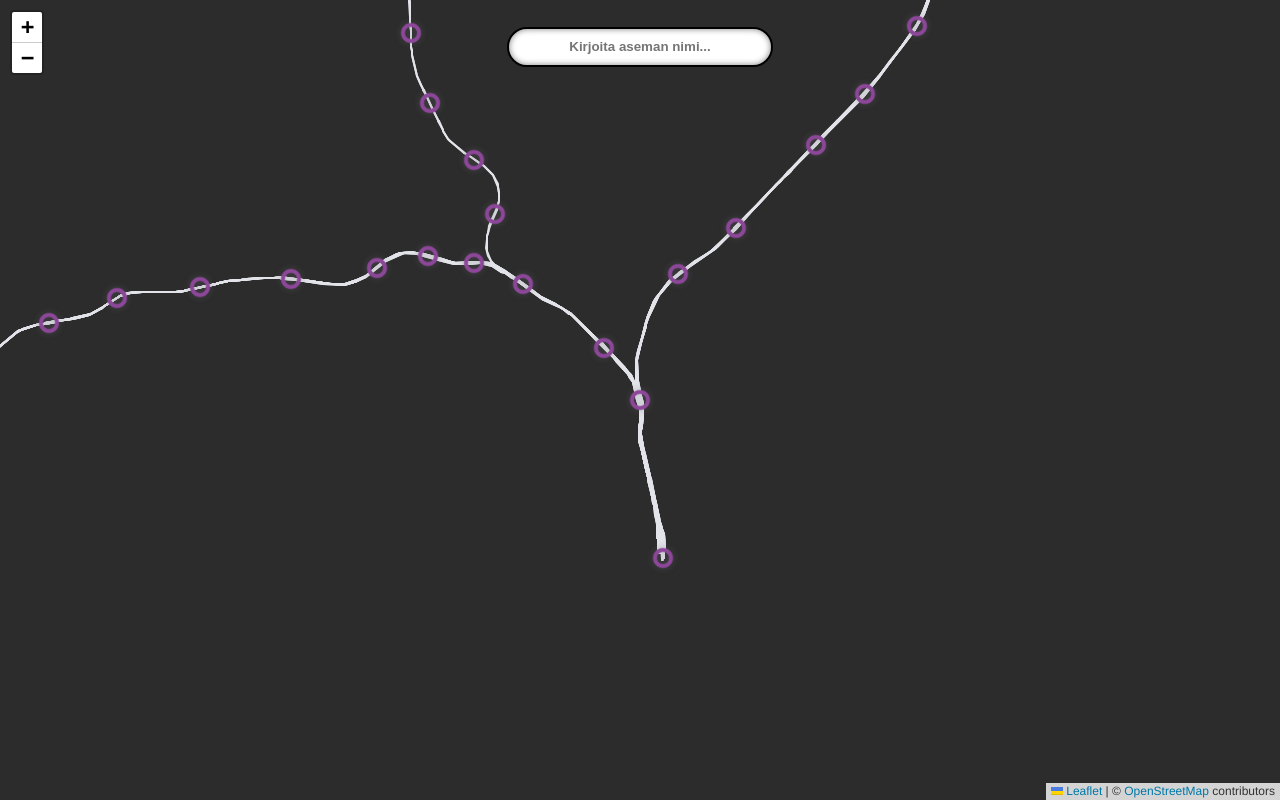
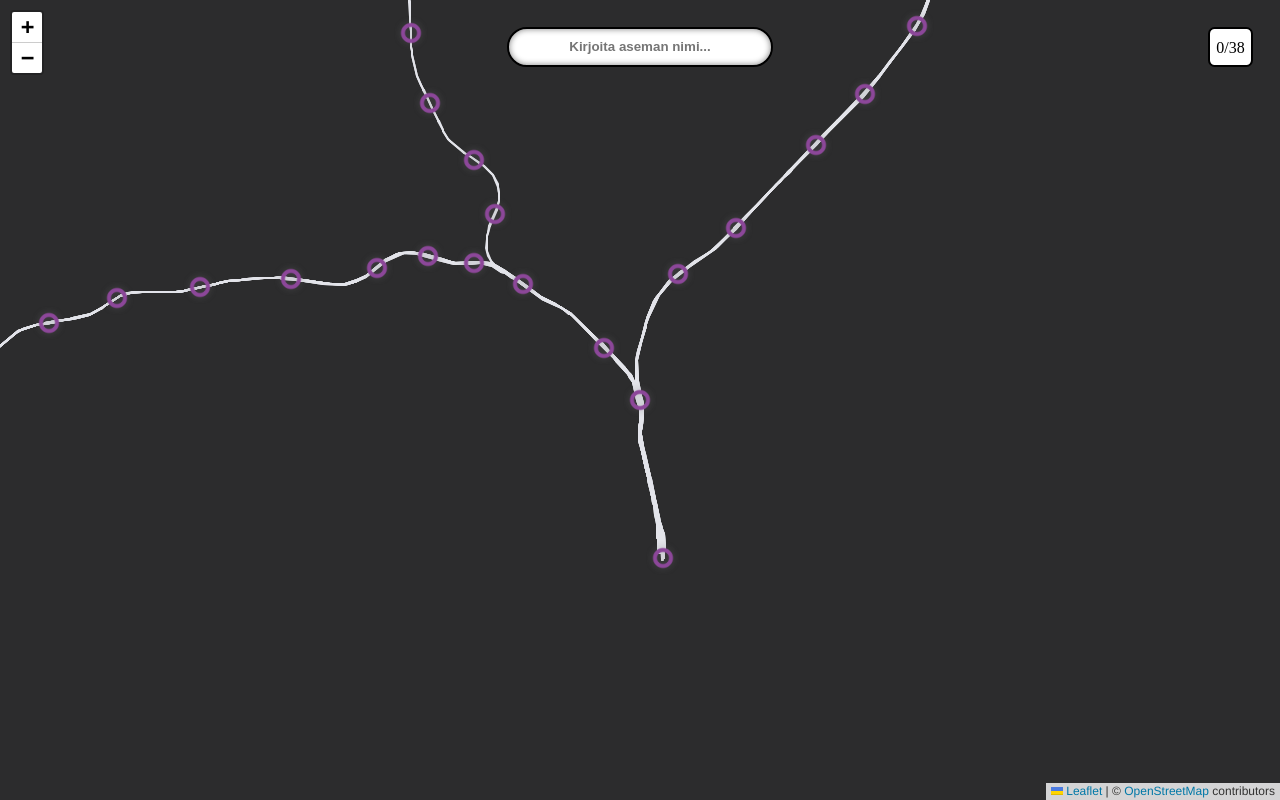
Before and after one commit to PyryL/helsinki-stations, a React (Vite) app: page / in a window 1280 px wide. Built offline with nearby package versions, Linux system fonts and the light colour scheme.

Commit message:
add progress pane

```diff
--- a/src/App.jsx
+++ b/src/App.jsx
@@ -43,6 +43,9 @@ const App = () => {
         onKeyUp={keyPressed}
         placeholder='Kirjoita aseman nimi...'
       />
+      <div className='progress-pane'>
+        {revealedStations.length}/{stations.length}
+      </div>
     </div>
   )
 }
--- a/src/index.css
+++ b/src/index.css
@@ -40,6 +40,20 @@ body {
   background-color: #f47c7e;
 }
 
+.progress-pane {
+  height: 30pt;
+  position: absolute;
+  top: 20pt;
+  right: 20pt;
+  background-color: white;
+  padding: 5pt;
+  box-sizing: border-box;
+  line-height: 20pt;
+  border-radius: 5pt;
+  border: 1.5pt solid black;
+  z-index: 1001;
+}
+
 .map-tooltip {
   /* undo the default style */
   background: none;
```
